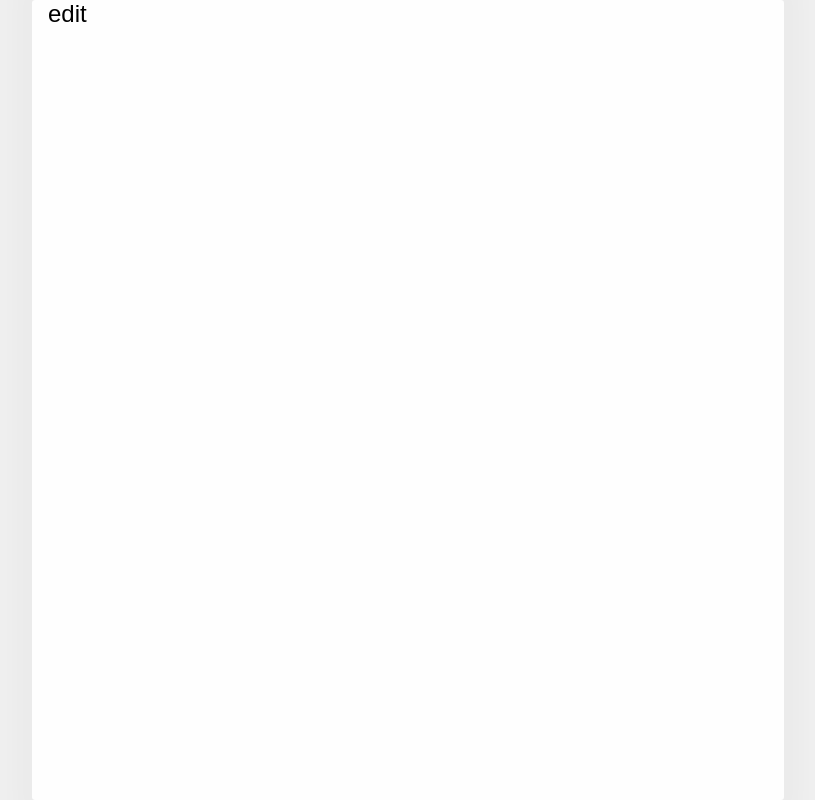
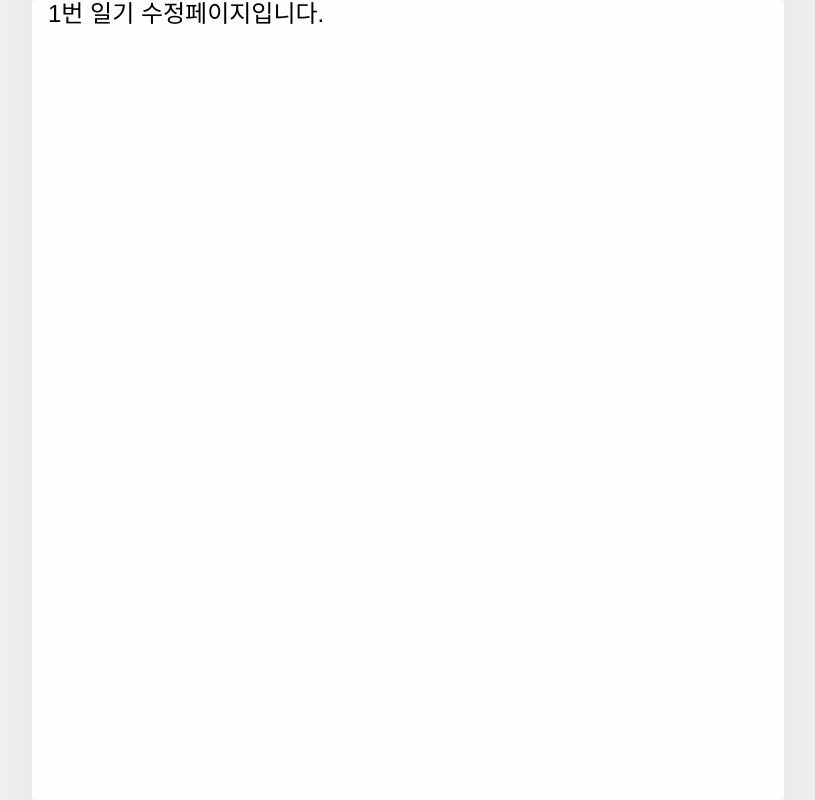
Before and after one commit to hotteokButler/my_diary, a React (Vite) app in the folder my_diary/: page /edit/1 in a window 1280 px wide. Shown: the whole page, without its empty margins (232-1047 px from the left). Built offline with nearby package versions, Linux system fonts and the light colour scheme; a web font is replaced by a local one.

Commit message:
일기 mock data

```diff
--- a/my_diary/src/App.jsx
+++ b/my_diary/src/App.jsx
@@ -1,3 +1,4 @@
+import { useReducer } from 'react';
 import { Route, Routes } from 'react-router';
 
 import Diary from './pages/Diary';
@@ -6,7 +7,19 @@ import Home from './pages/Home';
 import NewDiary from './pages/NewDiary';
 import NotFound from './pages/NotFound';
 
+const mockData = [
+  { id: 1, emotinoID: 1, createdDate: new Date().getTime(), content: '1번 일기 내용' },
+  { id: 2, emotinoID: 2, createdDate: new Date().getTime(), content: '2번 일기 내용' },
+  { id: 3, emotinoID: 3, createdDate: new Date().getTime(), content: '3번 일기 내용' },
+];
+
+const reducer = (state, action) => {
+  return state;
+};
+
 function App() {
+  const [data, dispatch] = useReducer(reducer, mockData);
+
   return (
     <Routes>
       <Route path="/" element={<Home />} />
--- a/my_diary/src/pages/Edit/index.jsx
+++ b/my_diary/src/pages/Edit/index.jsx
@@ -1,9 +1,12 @@
 import React from 'react';
+import { useParams } from 'react-router';
 
 import MainLayout from '../../layout/MainLayout';
 
 function Eidt() {
-  return <MainLayout>edit</MainLayout>;
+  const params = useParams();
+
+  return <MainLayout>{params.id}번 일기 수정페이지입니다.</MainLayout>;
 }
 
 export default Eidt;
```
